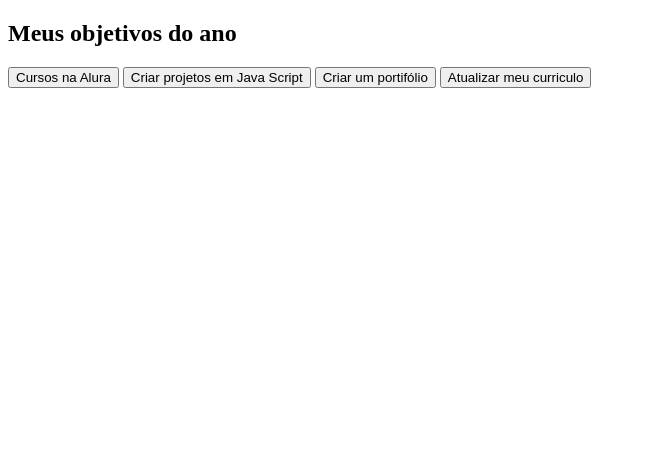
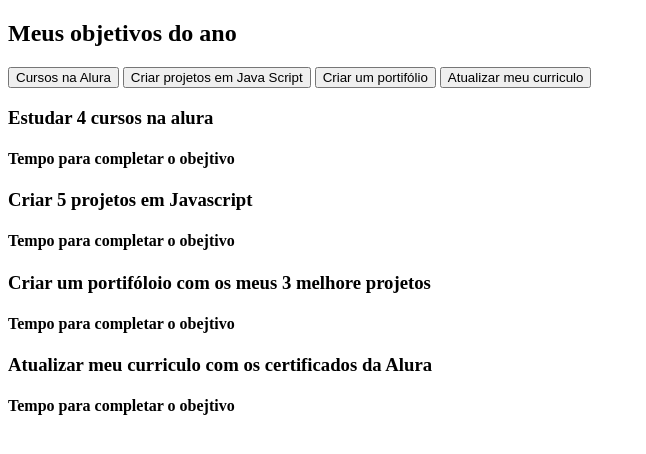
Before and after one commit to izabeladalagnol/Projeto-de-Vida, a plain HTML site: page index.html in a window 1280 px wide. Shown: the whole page, without its empty margins (0-646 px from the left). Drawn offline with Linux system fonts and the light colour scheme.

Commit message:
Add files via upload

```diff
--- a/index.html
+++ b/index.html
@@ -16,5 +16,26 @@
      <button class="botao">Atualizar meu curriculo</button>
 
      </div>
+     <div class="abas-textos">
+        <div class="aba-conteudo ativo">
+            <h3 class="aba-conteudo-titulo-principal">Estudar 4 cursos na alura</h3>
+            <h4 class="aba-conteudo-titulo-secundario">Tempo para completar o obejtivo</h4>
+        </div>
+        <div class="aba-conteudo">
+            <h3 class="aba-conteudo-titulo-principal">Criar 5 projetos em Javascript</h3>
+            <h4 class="aba-conteudo-titulo-secundario">Tempo para completar o obejtivo</h4>
+        </div>
+        <div class="aba-conteudo">
+            <h3 class="aba-conteudo-titulo-principal">Criar um portifóloio com os meus 3 melhore projetos</h3>
+            <h4 class="aba-conteudo-titulo-secundario">Tempo para completar o obejtivo</h4>
+        </div>
+        <div class="aba-conteudo">
+            <h3 class="aba-conteudo-titulo-principal">Atualizar meu curriculo com os certificados da Alura</h3>
+            <h4 class="aba-conteudo-titulo-secundario">Tempo para completar o obejtivo</h4>
+        </div>
+    </div>
+    </div>
+</section>
+<script src="main.js"></script>
 </body>
 </html>
```
